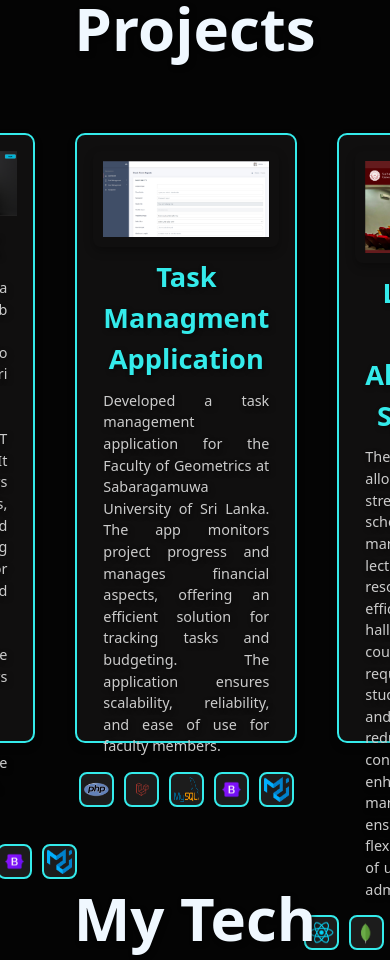
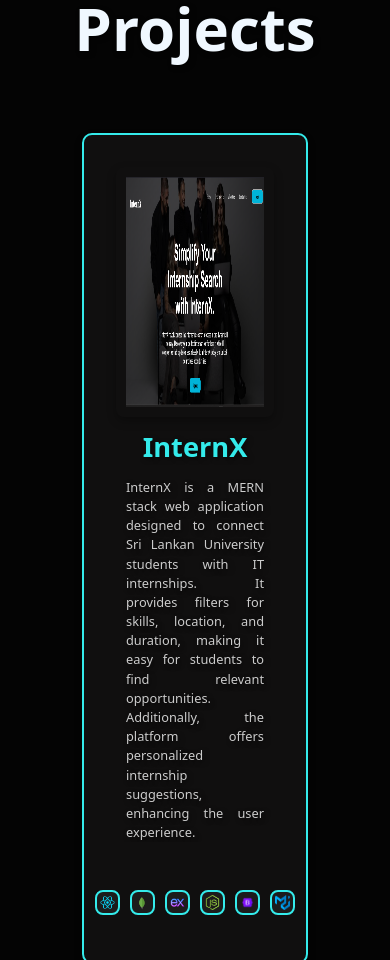
Before and after one commit to RavinduLakshitha/My-Portfolio, a React (Vite) app in the folder Myportfolio/: page / in a window 390 px wide. Shown: the part 1040-2000 px from the top of the page. Built offline with nearby package versions, Linux system fonts and the light colour scheme.

Commit message:
update css

```diff
--- a/Myportfolio/src/Pages/Projects/projects.css
+++ b/Myportfolio/src/Pages/Projects/projects.css
@@ -113,6 +113,14 @@
   border-radius: 8px; /* Rounded corners for image */
   box-shadow: 0px 4px 10px rgba(0, 0, 0, 0.3); /* Adds a shadow to the image */
 }
+.Images1{
+  height: 250px;
+  padding: 10px;
+  width: 480px;
+  border-radius: 8px; /* Rounded corners for image */
+  box-shadow: 0px 4px 10px rgba(0, 0, 0, 0.3); /* Adds a shadow to the image */
+}
+
 /* Task management app */
 .Taskmng {
   display: flex;
@@ -179,3 +187,118 @@
   box-shadow: 0px 6px 10px rgba(52, 235, 235, 0.6); /* Highlighted shadow */
   border-color: aliceblue; /* Changes border color on hover */
 }
+
+
+@media (max-width: 480px) {
+  .InternX, .Taskmng {
+    width: 100%; /* Full width for smaller screens */
+    height: auto; /* Adjust height automatically */
+    padding: 1rem;
+  }
+
+  .card {
+    flex-direction: column; /* Stack cards vertically */
+    gap: 10px; /* Reduce gap between cards */
+    padding: 20px;
+    width: 100%;
+  }
+
+  .card-title {
+    font-size: 0.8rem; /* Adjust title size */
+  }
+
+  .card-text {
+    font-size: 0.8rem; /* Smaller font size for text */
+  }
+
+  .Images {
+    width: 100%; /* Image adapts to container width */
+    height: auto; /* Maintain aspect ratio */
+  }
+
+  .Technologies{
+    width: fit-content;
+  }
+  .Technologies img {
+    width: 25px;
+    height: 25px;
+    transition: transform 0.2s;/* Smooth transition on hover */
+    border: 2px solid rgb(52, 235, 235);
+    border-radius: 8px;
+    padding: 3px;
+    background-color: #1c1c1c;
+  }
+}
+
+/* For screens up to 768px (tablets) */
+@media (max-width: 768px) {
+  .InternX, .Taskmng {
+    width: 100%; /* Wider cards on tablets */
+    padding: 1rem;
+  }
+
+  .card {
+    flex-direction: column; /* Stack cards vertically */
+    gap: 15px;
+    padding: 30px;
+    height: 800px;
+  }
+
+  .card-title {
+    font-size: 1.5rem; /* Adjust title size */
+  }
+
+  .card-text {
+    font-size: 0.85rem; /* Adjust text size */
+  }
+}
+
+/* For screens up to 992px (medium desktops or smaller laptops) */
+@media (max-width: 992px) {
+  .InternX, .Taskmng {
+    width: 100%; /* Slightly smaller cards for medium screens */
+    padding: 1.5rem;
+  }
+
+  .card {
+    flex-direction: column; /* Cards side by side */
+    gap: 20px;
+    padding: 40px;
+  }
+
+  .card-title {
+    font-size: 1.6rem; /* Adjust title size */
+  }
+
+  .card-text {
+    font-size: 0.9rem; /* Adjust text size */
+  }
+}
+
+/* For screens up to 1200px (large desktops) */
+@media (max-width: 1200px) {
+  .InternX, .Taskmng {
+    width: 100%; /* Larger cards */
+    padding: 2rem;
+  }
+
+  .card {
+    flex-direction: column; /* Cards side by side */
+    gap: 20px;
+    padding: 50px;
+    height: auto;
+  }
+
+  .card-title {
+    font-size: 1.7rem; /* Adjust title size */
+  }
+
+  .card-text {
+    font-size: 0.8rem; /* Larger text size */
+    overflow: hidden;
+  }
+  .Images1 {
+    width: 100%;
+    height: 250px;
+}
+}
```
